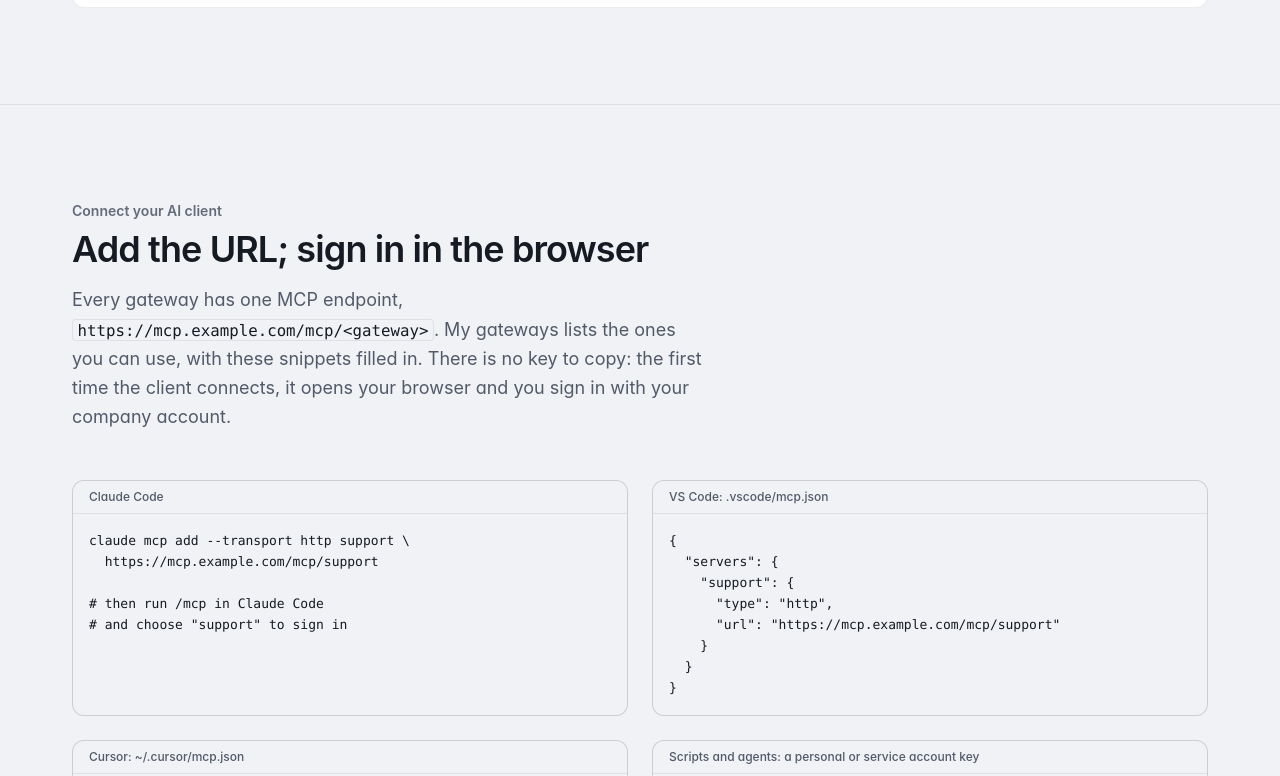
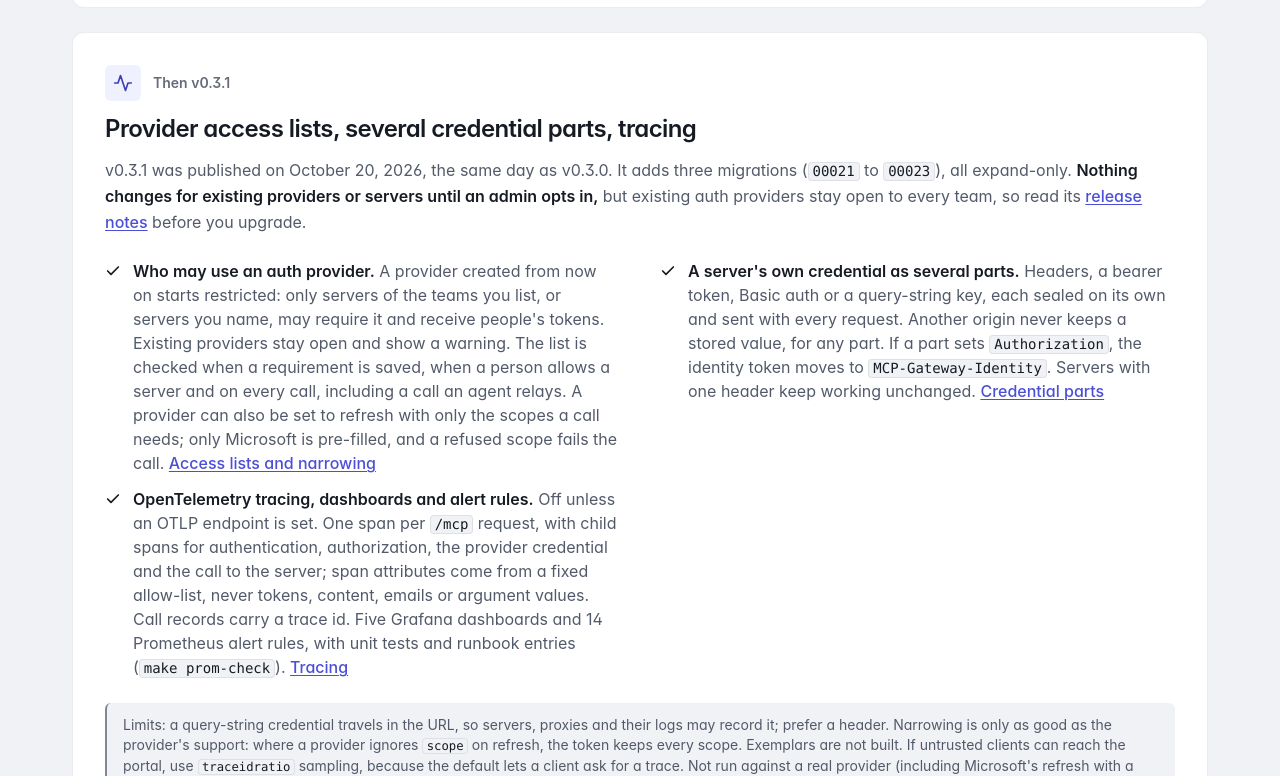
Before and after one commit to ncecere/omp-website, a Next.js app: page / in a window 1280 px wide. Shown: the part 10184-10960 px from the top of the page. Built offline with nearby package versions, Linux system fonts and the light colour scheme.

Commit message:
Landing page: v0.3.1 card after the v0.3.0 card (access lists, credential parts, tracing, with limits); status card facts from the v0.3.1 notes

```diff
--- a/app/page.tsx
+++ b/app/page.tsx
@@ -859,8 +859,8 @@ function NewInRelease() {
                 Limits: after the first confirmation a local process can still use a trusted client&apos;s ID silently; a
                 server that refuses the token only when a tool runs still passes Test connection; the notice has not been
                 run with the real Claude Code client. Open in the{" "}
-                <TextLink href={site.threatModelUrl}>threat model</TextLink>: per-provider allow-lists, audit export, split
-                database roles and idle sessions.
+                <TextLink href={site.threatModelUrl}>threat model</TextLink> at that release: per-provider allow-lists (done
+                in {site.version}), audit export, split database roles and idle sessions.
               </>
             }
           />
@@ -924,6 +924,59 @@ function NewInRelease() {
                 <code>act</code> claim. The relay control, the present-person switches and the Allow dialog were not looked at
                 in a browser.{" "}
                 <TextLink href={site.agentPlatformsUrl}>Administrator&apos;s guide</TextLink>
+              </>
+            }
+          />
+
+          {/* docs/releases/v0.3.1.md "What changed", "Upgrading", "Verification" and "Known limitations"; docs/phase5-delegated-credentials.md, docs/registry.md, docs/deploy.md */}
+          <FeatureCard
+            id="new-credentials"
+            icon={<Activity className="size-5" />}
+            eyebrow={`Then ${site.version}`}
+            title="Provider access lists, several credential parts, tracing"
+            wide
+            lead={
+              <p>
+                {site.version} was published on October 20, 2026, the same day as {site.agentVersion}. It adds three migrations
+                (<code>00021</code> to <code>00023</code>), all expand-only. <Strong>Nothing changes for existing providers or
+                servers until an admin opts in,</Strong> but existing auth providers stay open to every team, so read its{" "}
+                <TextLink href={site.releaseNotesUrl}>release notes</TextLink> before you upgrade.
+              </p>
+            }
+            bullets={[
+              <>
+                <Strong>Who may use an auth provider.</Strong> A provider created from now on starts restricted: only servers
+                of the teams you list, or servers you name, may require it and receive people&apos;s tokens. Existing
+                providers stay open and show a warning. The list is checked when a requirement is saved, when a person allows
+                a server and on every call, including a call an agent relays. A provider can also be set to refresh with
+                only the scopes a call needs; only Microsoft is pre-filled, and a refused scope fails the call.{" "}
+                <TextLink href={site.providerAccessUrl}>Access lists and narrowing</TextLink>
+              </>,
+              <>
+                <Strong>A server&apos;s own credential as several parts.</Strong> Headers, a bearer token, Basic auth or a
+                query-string key, each sealed on its own and sent with every request. Another origin never keeps a stored
+                value, for any part. If a part sets <code>Authorization</code>, the identity token moves to{" "}
+                <code>{site.headers.identity}</code>. Servers with one header keep working unchanged.{" "}
+                <TextLink href={site.registryCredentialsUrl}>Credential parts</TextLink>
+              </>,
+              <>
+                <Strong>OpenTelemetry tracing, dashboards and alert rules.</Strong> Off unless an OTLP endpoint is set. One span
+                per <code>/mcp</code> request, with child spans for authentication, authorization, the provider credential and
+                the call to the server; span attributes come from a fixed allow-list, never tokens, content, emails or
+                argument values. Call records carry a trace id. Five Grafana dashboards and 14 Prometheus alert rules, with
+                unit tests and runbook entries (<code>make prom-check</code>).{" "}
+                <TextLink href={site.tracingUrl}>Tracing</TextLink>
+              </>,
+            ]}
+            note={
+              <>
+                Limits: a query-string credential travels in the URL, so servers, proxies and their logs may record it; prefer
+                a header. Narrowing is only as good as the provider&apos;s support: where a provider ignores{" "}
+                <code>scope</code> on refresh, the token keeps every scope. Exemplars are not built. If untrusted clients can
+                reach the portal, use <code>traceidratio</code> sampling, because the default lets a client ask for a trace.
+                Not run against a real provider (including Microsoft&apos;s refresh with a scope), a real third-party server
+                that wants Basic or a query key, or a real OpenTelemetry collector or Tempo, and the dashboards&apos; queries
+                were not checked against live data.
               </>
             }
           />
@@ -1327,7 +1380,7 @@ function OpenSource() {
               </p>
               <p>
                 {site.previousVersion} and {site.patchVersion} were both published on October 18, 2026, the day after v0.1.0,
-                and {site.hardeningVersion} and {site.version} on October 20. It is pre-1.0 software and hasn&apos;t run in production. Claude Code
+                and {site.hardeningVersion}, {site.agentVersion} and {site.version} on October 20. It is pre-1.0 software and hasn&apos;t run in production. Claude Code
                 2.1.280 has been run on the 2026-07-28 revision, with an API key and with its OAuth sign-in (discovery,
                 lists, tool calls and the consent link), and {site.version} runs on one real cluster (a CloudNativePG
                 database with continuous archiving and a tested restore). The Kubernetes manifests also pass a smoke test on
@@ -1335,7 +1388,10 @@ function OpenSource() {
                 against tokens from its real signing code and a fake issuer, not its gateway and runtime end to end), the one-time notice for a trusted client with the real Claude Code client
                 (an integration test covers the whole flow), a client that declares URL elicitation, VS Code and Cursor, a
                 real Google or Microsoft provider for delegated credentials (only GitHub has run end to end), email over
-                TLS to a real mail provider, and a real Slack webhook. Pilot it before you depend on it.
+                TLS to a real mail provider, and a real Slack webhook. Also not run: {site.version}&apos;s narrower tokens against a real provider
+                (including Microsoft&apos;s refresh with a scope), a real third-party server that wants Basic or a query key, and a real
+                OpenTelemetry collector or Tempo (a fake receiver stood in; the dashboards&apos; queries were not checked against live
+                data). Pilot it before you depend on it.
               </p>
               <p>
                 Limits: remote servers only (no stdio); streaming covers the progress of a tool call, with no
@@ -1345,8 +1401,10 @@ function OpenSource() {
                 silently; a compromised agent-platform signing key can speak as any person with a portal account, within the
                 relay&apos;s reach, and the platform&apos;s token is bound to a platform-wide audience, not to a relay or a
                 gateway; a person removed at the identity provider stays reachable through agents until suspended in the
-                portal; a server with Send identity off can&apos;t tell an agent&apos;s call from the person&apos;s; the smoke test doesn&apos;t cover ingress and TLS, OIDC, upgrades or restores; per-provider
-                allow-lists, audit export, split database roles and idle sessions are still open in the threat model.
+                portal; a server with Send identity off can&apos;t tell an agent&apos;s call from the person&apos;s; the smoke test doesn&apos;t cover ingress and TLS, OIDC, upgrades or restores;
+                a query-string credential travels in the URL, so servers, proxies and their logs may record it; narrowing a token is only as good as the provider&apos;s
+                support for a scope on refresh, and exemplars are not built; providers that existed before {site.version} stay open to every team until an admin restricts them;
+                audit export, split database roles and idle sessions are still open in the threat model.
                 Next on the{" "}
                 <TextLink href={site.roadmapUrl}>roadmap</TextLink> (an order of work, not a schedule; every item is a
                 GitHub issue with its implementation plan): a pilot with a real team, real-client checks and a run against a
```
